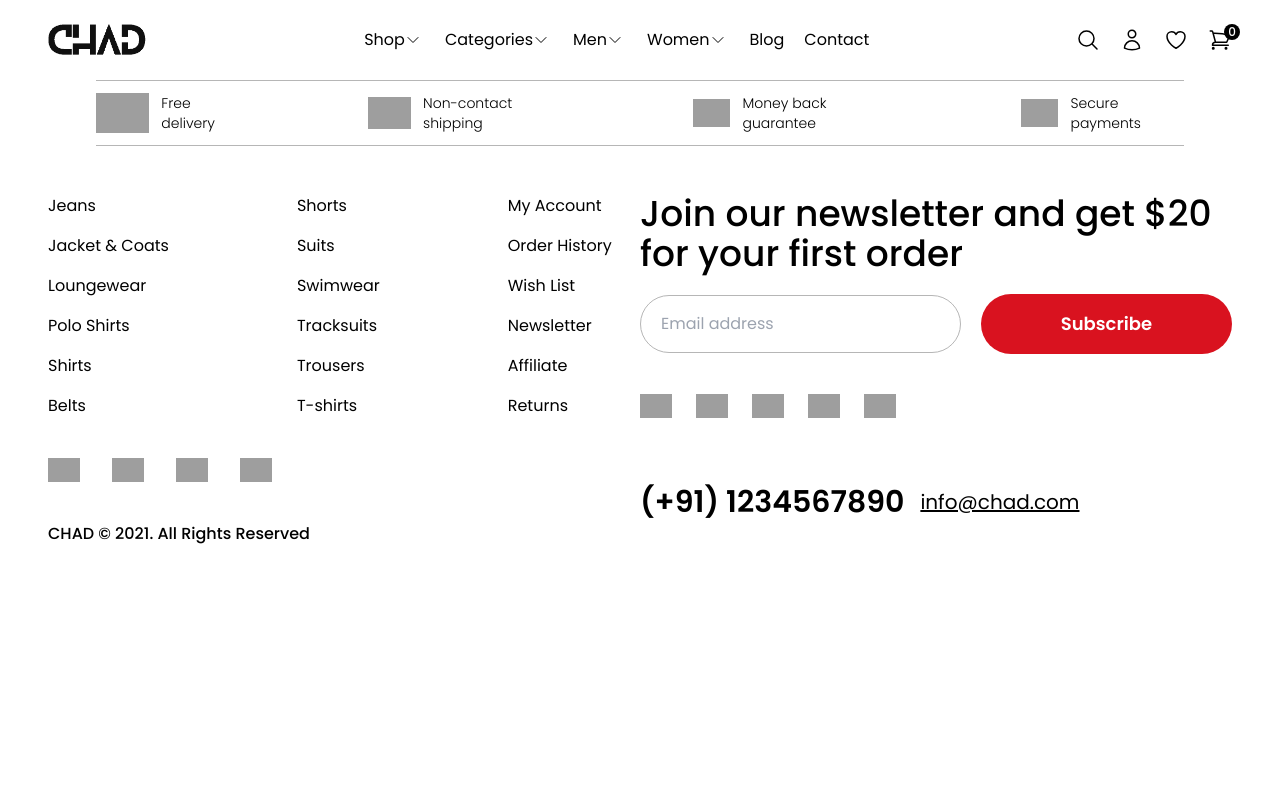
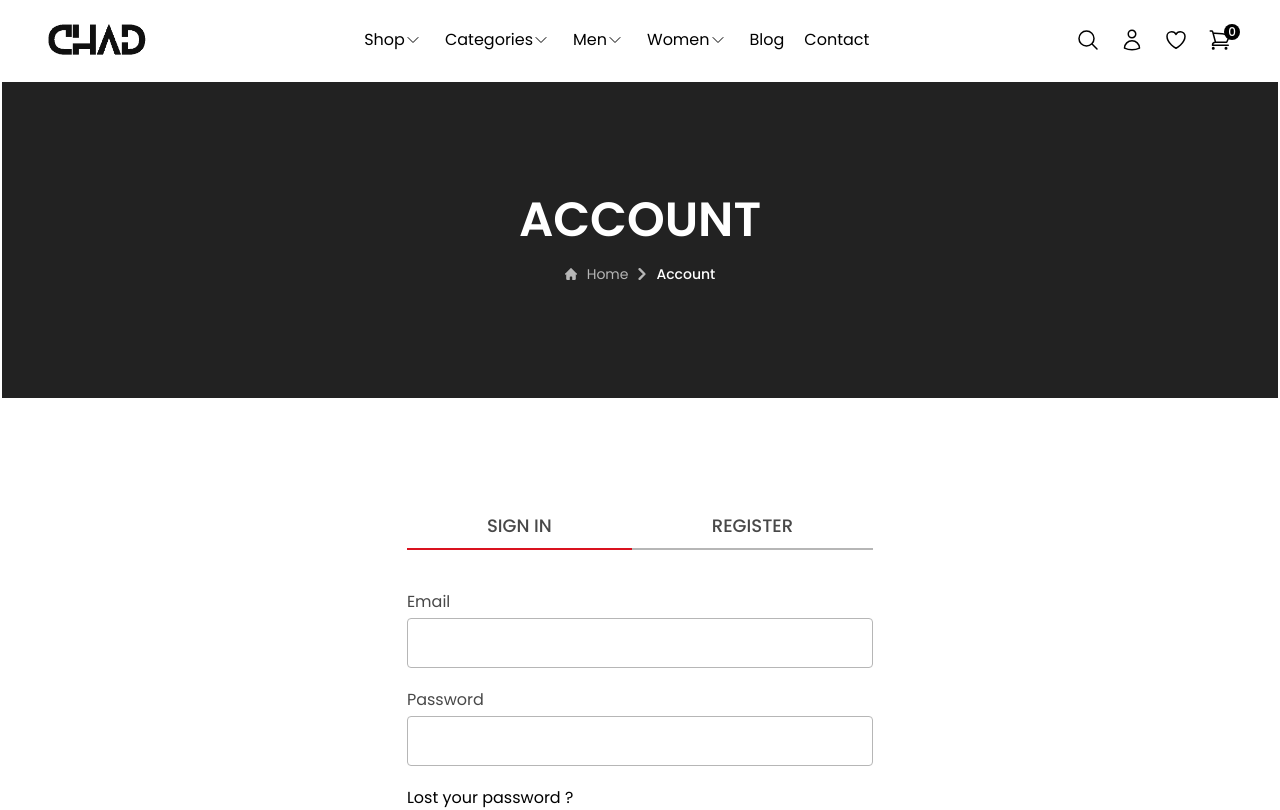
Before and after one commit to Ramanuj-1729/E-Commerce-A-vertual-try-on-solution, a React (Create React App) app in the folder frontend/: page /account/login in a window 1280 px wide. Shown: the top 810 px of the page. Built offline with nearby package versions, Linux system fonts and the light colour scheme; grey boxes are pictures that could not be loaded.

Commit message:
add Login page

```diff
--- a/frontend/src/App.js
+++ b/frontend/src/App.js
@@ -4,6 +4,9 @@ import Navbar from './components/shared/Navbar/Navbar';
 import HomePage from './pages/HomePage/HomePage';
 import Footer from './components/shared/Footer/Footer';
 import ProductList from './pages/ProductList/ProductList';
+import Account from './pages/Account/Account';
+import Login from './pages/Login/Login';
+import Collections from './pages/Collections/Collections';
 
 const App = () => {
   return (
@@ -11,7 +14,11 @@ const App = () => {
       <Navbar />
       <Routes>
         <Route path="/" element={<HomePage />} />
-        <Route path="/collections/all" element={<ProductList />} />
+        <Route path="collections" element={<Collections />} />
+        <Route path='collections/all' element={<ProductList />} />
+        <Route path="account" element={<Account />}>
+          <Route path='login' element={<Login />} />
+        </Route>
       </Routes>
       <Footer />
     </Router>
--- /dev/null
+++ b/frontend/src/components/Auth/Register/Register.jsx
@@ -0,0 +1,20 @@
+import Input from '../../shared/Input/Input'
+import Checkbox from '../../Checkbox/Checkbox'
+
+const Register = () => {
+  return (
+    <div className='mt-10 space-y-5'>
+      <Input label="First Name" inputType="text" />
+      <Input label="Last Name" inputType="text" />
+      <Input label="Email Address" inputType="email" />
+      <Input label="Password" inputType="password" />
+      <div className='flex items-center'>
+        <Checkbox color="black" />
+        <small className='text-sm'>I agree to the privacy policy</small>
+      </div>
+      <button className='block bg-red w-full text-white py-3 rounded mt-5 hover:bg-hoverRed'>Register</button>
+    </div>
+  )
+}
+
+export default Register
--- /dev/null
+++ b/frontend/src/components/Auth/Signin/Signin.jsx
@@ -0,0 +1,15 @@
+import { NavLink } from 'react-router-dom'
+import Input from '../../shared/Input/Input';
+
+const Signin = () => {
+    return (
+        <div className='mt-10 space-y-5'>
+            <Input label="Email" inputType="text" />
+            <Input label="Password" inputType="password" />
+            <NavLink className="block mt-5">Lost your password ?</NavLink>
+            <button className='block bg-red w-full text-white py-3 rounded mt-5 hover:bg-hoverRed'>Sign In</button>
+        </div>
+    );
+}
+
+export default Signin;
--- a/frontend/src/components/Cart/Cart.jsx
+++ b/frontend/src/components/Cart/Cart.jsx
@@ -28,7 +28,7 @@ const Cart = ({onCloseClick, toggleCart}) => {
 
     ]
     return (
-        <div style={toggleCart === true ? {right: '0'} : {right: '-100%'}} className='fixed top-0 bg-white h-screen z-30 flex items-center flex-col px-8 py-8'>
+        <div style={toggleCart === true ? {right: '0'} : {right: '-100%'}} className='fixed top-0 bg-white h-screen z-30 flex items-center flex-col px-8 py-8 duration-500 ease-out'>
             <div className='flex items-center justify-center border-b-[1px] border-gray space-x-28 pb-5 w-full'>
                 <h2 className='font-semibold text-xl'>SHOPPING CART</h2>
                 <button onClick={()=>onCloseClick()} className='flex items-center justify-center font-semibold text-lg text-gray'><small>close</small> <ArrowRightIcon className='w-5 h-5 ml-2' /></button>
--- a/frontend/src/components/shared/Breadcrumb/Breadcrumb.jsx
+++ b/frontend/src/components/shared/Breadcrumb/Breadcrumb.jsx
@@ -1,10 +1,10 @@
 import { NavLink } from 'react-router-dom';
 
-const Breadcrumb = () => {
+const Breadcrumb = ({currPage}) => {
     return (
 
-        <nav className="flex mb-4 mx-12" aria-label="Breadcrumb">
-            <ol className="inline-flex items-center space-x-1 md:space-x-3 py-2">
+        <nav className="flex mx-12" aria-label="Breadcrumb">
+            <ol className="inline-flex items-center space-x-1 md:space-x-3">
                 <li className="inline-flex items-center text-gray">
                     <NavLink to="/" className="inline-flex items-center text-sm">
                         <svg className="w-3 h-3 mr-2.5" aria-hidden="true" xmlns="http://www.w3.org/2000/svg" fill="currentColor" viewBox="0 0 20 20">
@@ -19,7 +19,7 @@ const Breadcrumb = () => {
                         <svg className="w-3 h-3 text-gray-400 mx-1 text-gray" aria-hidden="true" xmlns="http://www.w3.org/2000/svg" fill="none" viewBox="0 0 6 10">
                             <path stroke="currentColor" strokeLinecap="round" strokeLinejoin="round" strokeWidth="2" d="m1 9 4-4-4-4" />
                         </svg>
-                        <span to="#" className="ml-1 text-sm font-medium">Projects</span>
+                        <span to="#" className="ml-1 text-sm font-medium">{currPage}</span>
                     </div>
                 </li>
             </ol>
--- /dev/null
+++ b/frontend/src/components/shared/Input/Input.jsx
@@ -0,0 +1,11 @@
+
+const Input = ({label, inputType}) => {
+    return (
+        <div>
+            <label className="block text-fadeFont mb-1" htmlFor="text-input">{label}</label>
+            <input id="text-input" className="border-[1px] border-gray px-6 py-3 rounded w-full text-fadeFont" type={inputType} />
+        </div>
+    );
+}
+
+export default Input;
--- a/frontend/src/components/shared/Navbar/Navbar.jsx
+++ b/frontend/src/components/shared/Navbar/Navbar.jsx
@@ -6,6 +6,7 @@ import NavCategories from '../../NavCategories/NavCategories';
 import Cart from '../../Cart/Cart';
 
 const Navbar = () => {
+    const login = false;
     const navigate = useNavigate();
     const [toggleCart, setToggleCart] = useState(false);
     const onCartClick = () => {
@@ -15,7 +16,7 @@ const Navbar = () => {
 
     return (
         // style={{ position: 'fixed', width: '100%', top: '0' }}
-        <nav className="bg-white border-gray-200 dark:bg-gray-900 z-20">
+        <nav className="bg-white border-gray-200 dark:bg-gray-900 z-20 ">
             <Cart onCloseClick={onCartClick} toggleCart={toggleCart} />
             <div className="max-w-screen-xl flex flex-wrap items-center justify-between mx-auto pt-6 px-12 relative">
                 <NavLink className="pb-6" to="/">
@@ -210,7 +211,7 @@ const Navbar = () => {
                 <div>
                     <ul className='flex items-center space-x-5'>
                         <li className='pb-6'><MagnifyingGlassIcon className='h-6 w-6 cursor-pointer' /></li>
-                        <li className='pb-6'><UserIcon className='h-6 w-6 cursor-pointer' /></li>
+                        <li onClick={login === true ? ()=>navigate('/account') : ()=>navigate('/account/login')} className='pb-6'><UserIcon className='h-6 w-6 cursor-pointer' /></li>
                         <li className='pb-6'><HeartIcon className='h-6 w-6 cursor-pointer' /></li>
                         <li className='relative cursor-pointer pb-6'>
                             <div onClick={()=>onCartClick()}>
--- /dev/null
+++ b/frontend/src/pages/Account/Account.jsx
@@ -0,0 +1,20 @@
+import { Outlet } from 'react-router-dom';
+import Breadcrumb from '../../components/shared/Breadcrumb/Breadcrumb';
+
+const Account = () => {
+    return (
+        <>
+            <div className='flex items-center justify-center flex-col border-2 h-80 w-full bg-lightBlack text-white'>
+                <h1 className='font-semibold text-5xl mt-5'>ACCOUNT</h1>
+                <div className='my-5'>
+                    <Breadcrumb currPage="Account" />
+                </div>
+            </div>
+            <div>
+                <Outlet />
+            </div>
+        </>
+    );
+}
+
+export default Account;
--- /dev/null
+++ b/frontend/src/pages/Collections/Collections.jsx
@@ -0,0 +1,10 @@
+
+const Collections = () => {
+    return (
+        <>
+            <div>Collections</div>
+        </>
+    );
+}
+
+export default Collections;
--- /dev/null
+++ b/frontend/src/pages/Login/Login.jsx
@@ -0,0 +1,22 @@
+import React, { useState } from 'react'
+import Signin from '../../components/Auth/Signin/Signin';
+import Register from '../../components/Auth/Register/Register';
+
+const Login = () => {
+    const [type, setType] = useState('signin');
+    return (
+        <div className='flex flex-col items-center justify-center w-fit mx-auto my-28'>
+            <div className='font-medium text-lg text-fadeFont flex items-center justify-center'>
+                <button className='px-20 border-b-2 border-gray hover:text-black hover:border-red pb-2' style={type === 'signin' ? {borderColor: "#d9121f"} : null} onClick={()=>setType('signin')} >SIGN IN</button>
+                <button className='px-20 border-b-2 border-gray hover:text-black hover:border-red pb-2' style={type === 'register' ? {borderColor: "#d9121f"} : null} onClick={()=>setType('register')} >REGISTER</button>
+            </div>
+            <div className='w-full'>
+                {
+                    type === 'signin' ? <Signin /> : <Register />
+                }
+            </div>
+        </div>
+    );
+}
+
+export default Login;
--- a/frontend/src/pages/ProductList/ProductList.jsx
+++ b/frontend/src/pages/ProductList/ProductList.jsx
@@ -9,7 +9,9 @@ const ProductList = () => {
     const [gridCols, setGridCols] = useState(3);
     return (
         <div className='mt-4 mb-10'>
-            <Breadcrumb />
+            <div className='mt-5 mb-10'>
+                <Breadcrumb currPage="Products" />
+            </div>
             <div className='mx-12 flex'>
                 <div className='flex flex-col mr-10'>
                     <div className='flex items-center justify-between mb-10'>
--- a/frontend/tailwind.config.js
+++ b/frontend/tailwind.config.js
@@ -22,6 +22,7 @@ module.exports = {
       fadeFont: "#484848",
       red: "#d9121f",
       hoverRed: "#e82e3b",
+      lightBlack: "#222222"
     },
     screens: {
       'smallPhone': '320px', // Phone - portrait
```
